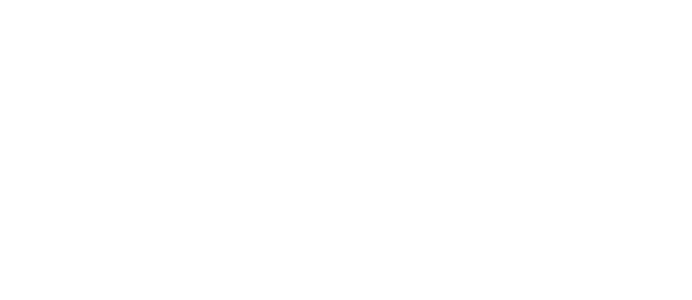
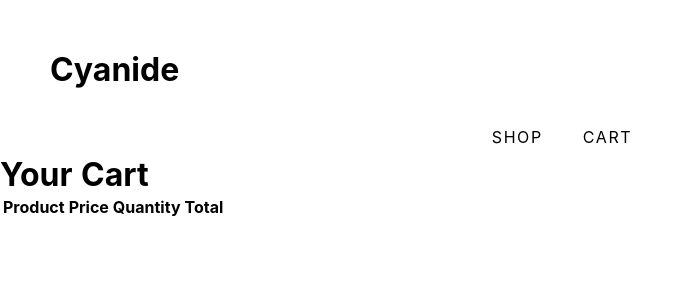
Before and after one commit to alexandriaroberts/Vuex-Store, a Nuxt app: page /cart in a window 1280 px wide. Shown: the top 300 px of the page, without its empty margins (0-692 px from the left). Built offline with nearby package versions, Linux system fonts and the light colour scheme.

Commit message:
cart component and mutations

```diff
--- /dev/null
+++ b/components/AppCartDisplay.vue
@@ -0,0 +1,49 @@
+<template>
+<div>
+    <!-- Todo: Binding all data and display it -->
+    <h1>Your Cart</h1>
+  <section>
+      <table>
+          <tr>
+              <th>Product</th>
+               <th>Price</th>
+                <th>Quantity</th>
+                 <th>Total</th>
+          </tr>
+          <tr v-for="item in cart" :key="item.id">
+              <td>
+                  <h3>{{ item.name }}</h3>
+              </td>
+              <td>
+                  <h4>{{ item.price}}</h4>
+              </td>
+              <td>
+                  <strong>{{ item.quantity }}</strong>
+              </td>
+              <td>
+                  {{item.quantity * item.price }}
+              </td>
+          </tr>
+      </table>
+
+  </section>
+
+</div>
+</template>
+
+<script>
+import { mapState} from 'vuex';
+import { mapGetters } from "vuex";
+
+export default {
+
+    computed: {
+        ...mapState(["cart"]),
+        ...mapGetters(["cartCount"])
+    }
+};
+</script>
+
+<style lang="scss" scoped>
+
+</style>
--- a/components/AppStore.vue
+++ b/components/AppStore.vue
@@ -5,12 +5,21 @@
         <span>{{ product.id }}</span>
         <p>{{ product.model }}</p>
         <p>{{ product.description }}</p>
+        <button @click="cartAdd">Add To Cart</button>
       </li>
     </ul>
   </div>
 </template>
 <script>
+import { mapState} from 'vuex';
+import { mapGetters } from "vuex";
 export default {
+  data() {
+    return {
+      quantity: 1,
+      tempcart: []
+    };
+  },
   props: {
     data: {
       required: true
@@ -20,6 +29,18 @@
   computed: {
     products() {
       return this.data.map(el => el);
+
+    },
+      ...mapState(["cart"]),
+        ...mapGetters(["cartCount"])
+  },
+  methods: {
+    cartAdd() {
+      let item = this.product;
+      this.quantity++;
+      this.tempcart.push(item);
+      this.$store.commit("addToCart", { ...item });
+
     }
   }
 };
--- a/pages/cart.vue
+++ b/pages/cart.vue
@@ -1,13 +1,27 @@
 <template>
 
+   <div>
+
+      <AppNav />
+      <AppCartDisplay />
+    </div>
 </template>
 
 <script>
+import AppNav from '~/components/AppNav.vue'
+import AppCartDisplay from "~/components/AppCartDisplay.vue";
+import { mapState} from 'vuex';
+import { mapGetters } from "vuex";
 export default {
+  components: {
+    AppCartDisplay,
+    AppNav
+  },
+  computed: {
 
-}
+  }
+};
 </script>
 
 <style lang="scss" scoped>
-
 </style>
--- a/store/index.js
+++ b/store/index.js
@@ -1,12 +1,31 @@
-import axios from "axios"
-import data from "@/static/storedata.json"
+import axios from "axios";
+import data from "@/static/storedata.json";
 
 export const state = () => ({
-    storedata: data,
-    cart: []
-})
+  storedata: data,
+  cart: [],
+  cartUiStatus: "idle",
+  quantity: 1
+});
 // console.log(data)
 
 export const getters = {
+  cartCount: state => {
+      // Todo: Count no of items here
+    //   return state.cart.length;
+  }
+};
 
-}
+export const mutations = {
+  updateCartUI: (state, payload) => {
+    state.cartUIStatus = payload;
+  },
+  clearCart: state => {
+    //this clears the cart
+    state.cart = [];
+    state.cartUIStatus = "idle";
+  },
+  addToCart: state => {
+    state.cart++;
+  }
+};
```
Also changed, not shown: components/AppCart.vue (deleted, +0 -13 lines).
